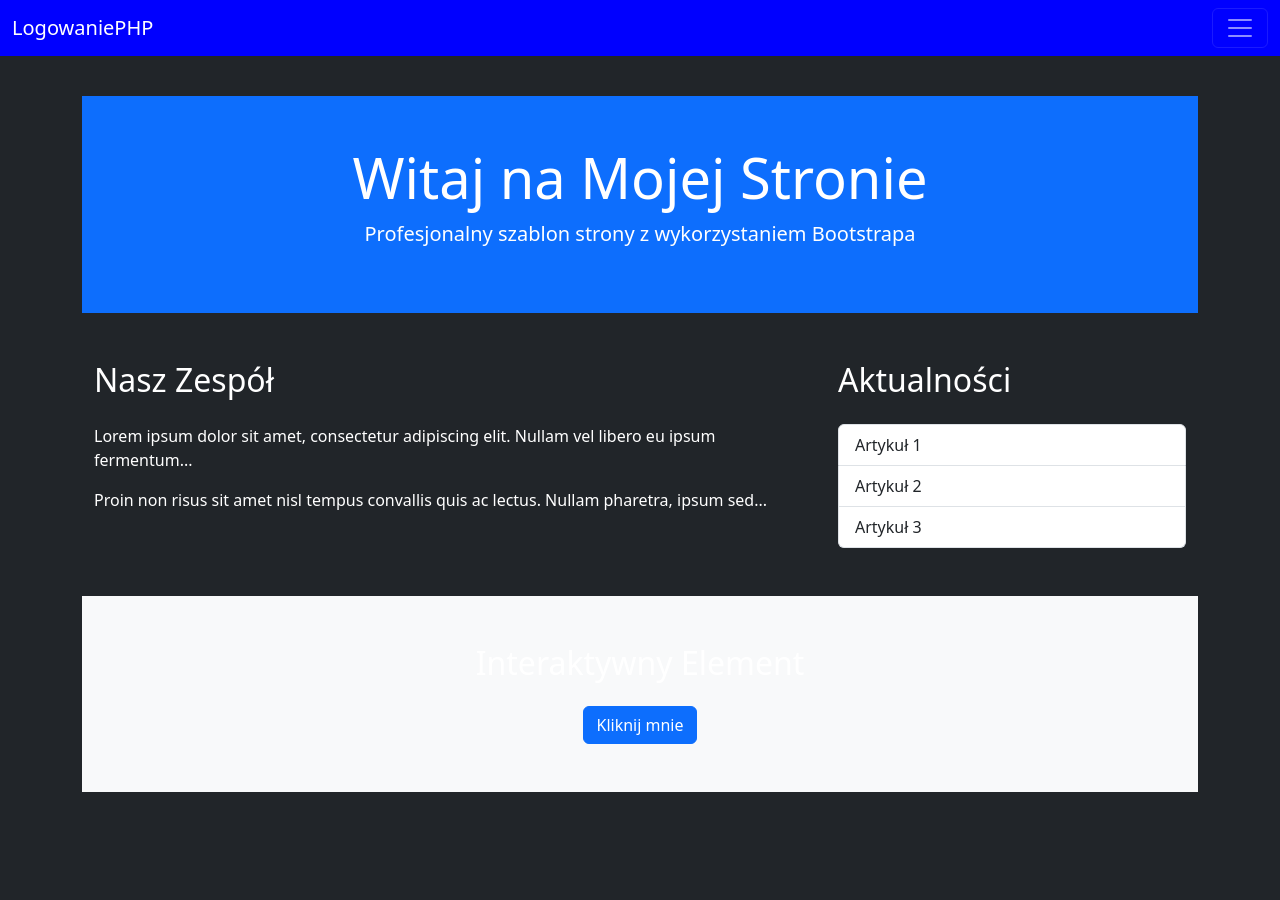
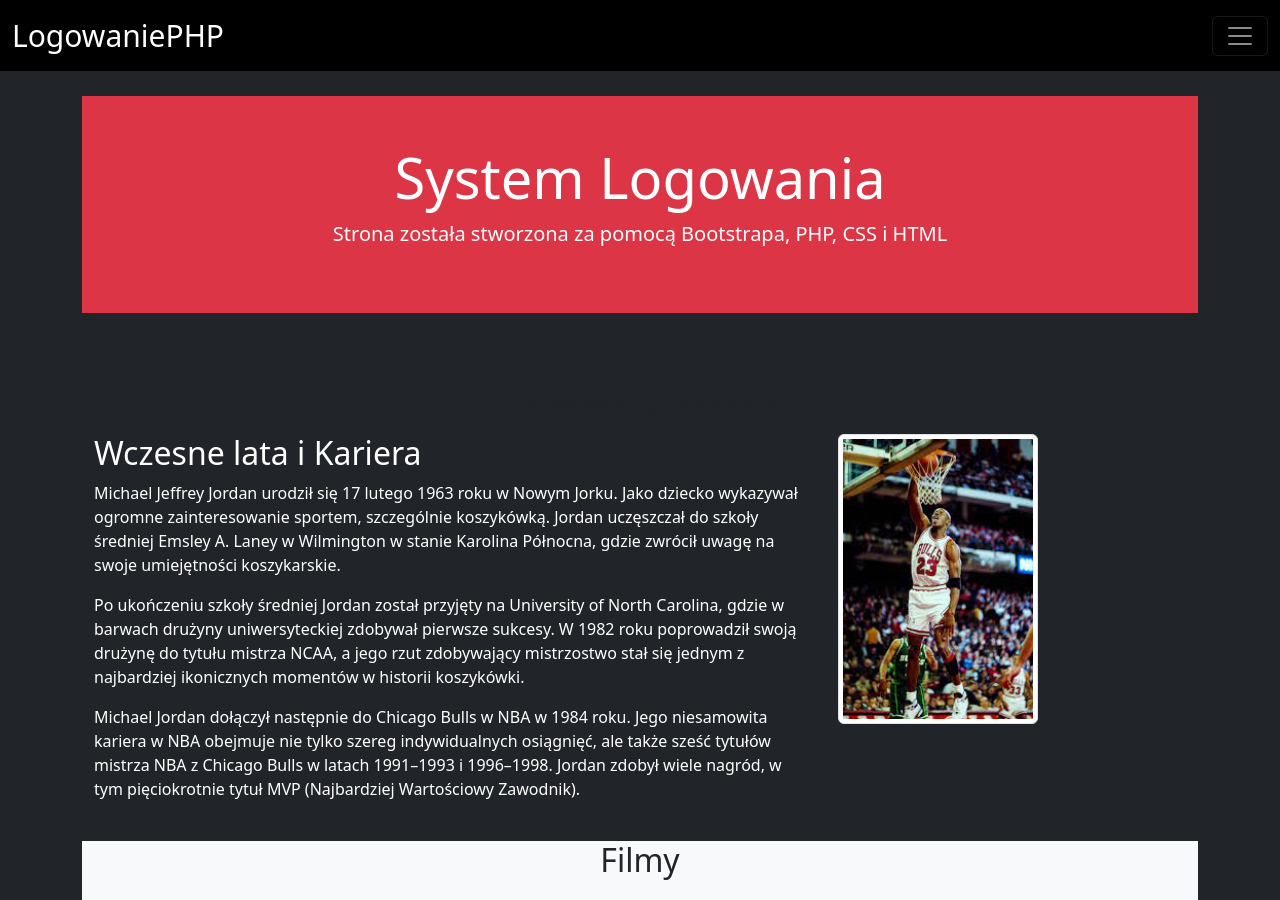
Before and after one commit to MateuszGurgul11/Loginsystem, a PHP site: page / in a window 1280 px wide. Shown: the top 900 px of the page. Before the commit the page ends 792 px from the top, so only its background shows below. Run offline with PHP 8.4, Linux system fonts and the light colour scheme.

Commit message:
Add files via upload

```diff
--- a/header.php
+++ b/header.php
@@ -11,16 +11,16 @@
     <meta charset="UTF-8">
     <meta name="viewport" content="width=device-width, initial-scale=1.0">
     <title>Systeem logowania</title>
-    <link rel="stylesheet" href="styl.css">
+    <link rel="stylesheet" href="styl1.css">
     <link href="https://cdn.jsdelivr.net/npm/bootstrap@5.3.2/dist/css/bootstrap.min.css" rel="stylesheet" integrity="sha384-T3c6CoIi6uLrA9TneNEoa7RxnatzjcDSCmG1MXxSR1GAsXEV/Dwwykc2MPK8M2HN" crossorigin="anonymous">
     <script src="https://cdn.jsdelivr.net/npm/bootstrap@5.3.2/dist/js/bootstrap.bundle.min.js" integrity="sha384-C6RzsynM9kWDrMNeT87bh95OGNyZPhcTNXj1NW7RuBCsyN/o0jlpcV8Qyq46cDfL" crossorigin="anonymous"></script>
 </head>
 <body class="bg-dark mt-5">
 
 
-   <nav class="navbar navbar-dark  fixed-top">
+   <nav class="navbar navbar-dark  fixed-top bg-black">
         <div class="container-fluid">
-            <a class="navbar-brand" href="#" >LogowaniePHP</a>
+            <a class="navbar-brand" href="#" style="font-size: 30px;">LogowaniePHP</a>
             <button class="navbar-toggler" type="button" data-bs-toggle="offcanvas" data-bs-target="#offcanvasDarkNavbar" aria-control="offcanvasDarkNavbar" aria-label="Toggle navigation">
                 <span class="navbar-toggler-icon"></span>
             </button>
@@ -32,29 +32,29 @@
                 </div>
                 <div class="offcanvas-body">
                     <ul class="navbar-nav justify-content-end flex-grow-1 pe-3">
-                        <li class="nav-item">
+                        <li class="nav-item gap-2">
                             <a class="nav-link active" aria-current="page" href="index.php">Strona Główna</a>
                         </li>
 
                         <?php
                             if(isset($_SESSION["useruid"])) {
                                 echo '
-                                <li class="nav-item">
-                                    <a class="nav-link" aria-current="page" href="profile.php">Profil</a>
+                                <li class="nav-item gap-2">
+                                    <a class="nav-link" aria-current="page" href="https://github.com/MateuszGurgul11">Github</a>
                                 </li>';
 
                                 echo '
-                                <li class="nav-item">
+                                <li class="nav-item gap-2">
                                     <a class="nav-link" aria-current="page" href="inc/logout.inc.php">Wyloguj się</a>
                                 </li>';
                             } else {
                                 echo '
-                                <li class="nav-item">
+                                <li class="nav-item gap-2">
                                     <a class="nav-link" aria-current="page" href="signup.php">Zarejestruj się</a>
                                 </li>';
 
                                 echo '
-                                <li class="nav-item">
+                                <li class="nav-item gap-2">
                                     <a class="nav-link" aria-current="page" href="login.php">Zaloguj się</a>
                                 </li>';
                             }
--- a/index.php
+++ b/index.php
@@ -1,48 +1,82 @@
 <?php include('header.php'); ?>
 
 
-<header class="bg-primary text-white text-center py-5">
+<header class="bg-danger text-white text-center py-5">
                         <?php
                             if(isset($_SESSION["useruid"])) {
-                                echo '<p> Witaj'. $_SESSION["useruid"] . '</p>';
+                                echo '<p> Witaj '. $_SESSION["useruid"] . '</p>';
                             }
                         ?>
 
 
         <div class="container">
-            <h1 class="display-4">Witaj na Mojej Stronie</h1>
-            <p class="lead">Profesjonalny szablon strony z wykorzystaniem Bootstrapa</p>
+            <h1 class="display-4">System Logowania</h1>
+            <p class="lead">Strona została stworzona za pomocą Bootstrapa, PHP, CSS i HTML</p>
         </div>
     </header>
 
     <!-- Sekcja z treścią -->
-    <section class="py-5">
-        <div class="container">
-            <div class="row">
-                <div class="col-lg-8">
-                    <h2 class="mb-4">Nasz Zespół</h2>
-                    <p>Lorem ipsum dolor sit amet, consectetur adipiscing elit. Nullam vel libero eu ipsum fermentum...</p>
-                    <p>Proin non risus sit amet nisl tempus convallis quis ac lectus. Nullam pharetra, ipsum sed...</p>
-                </div>
-                <div class="col-lg-4">
-                    <h2 class="mb-4">Aktualności</h2>
-                    <div class="list-group">
-                        <a href="#" class="list-group-item list-group-item-action">Artykuł 1</a>
-                        <a href="#" class="list-group-item list-group-item-action">Artykuł 2</a>
-                        <a href="#" class="list-group-item list-group-item-action">Artykuł 3</a>
-                    </div>
-                </div>
-            </div>
+    <div class="jumbotron text-center">
+    <h1 class="display-4">Michael Jordan</h1>
+    <p class="lead">Historia wielkiego koszykarza</p>
+</div>
+
+<!-- Sekcja z opisem -->
+<div class="container section pb-4">
+    <div class="row">
+        <div class="col-md-8">
+            <h2 class="text-white">Wczesne lata i Kariera</h2>
+            <p class="text-white">Michael Jeffrey Jordan urodził się 17 lutego 1963 roku w Nowym Jorku. Jako dziecko wykazywał ogromne zainteresowanie sportem, szczególnie koszykówką. Jordan uczęszczał do szkoły średniej Emsley A. Laney w Wilmington w stanie Karolina Północna, gdzie zwrócił uwagę na swoje umiejętności koszykarskie.</p>
+
+            <p class="text-white">Po ukończeniu szkoły średniej Jordan został przyjęty na University of North Carolina, gdzie w barwach drużyny uniwersyteckiej zdobywał pierwsze sukcesy. W 1982 roku poprowadził swoją drużynę do tytułu mistrza NCAA, a jego rzut zdobywający mistrzostwo stał się jednym z najbardziej ikonicznych momentów w historii koszykówki.</p>
+
+            <p class="text-white">Michael Jordan dołączył następnie do Chicago Bulls w NBA w 1984 roku. Jego niesamowita kariera w NBA obejmuje nie tylko szereg indywidualnych osiągnięć, ale także sześć tytułów mistrza NBA z Chicago Bulls w latach 1991–1993 i 1996–1998. Jordan zdobył wiele nagród, w tym pięciokrotnie tytuł MVP (Najbardziej Wartościowy Zawodnik).</p>
         </div>
-    </section>
+        <div class="col-md-4">
+            <img src="2.jpg" alt="Wczesne lata" class="img-thumbnail"  style="width: 200px;">
+        </div>
+    </div>
+</div>
 
-    <!-- Interaktywny element JavaScript -->
-    <section class="bg-light py-5">
-        <div class="container text-center">
-            <h2 class="mb-4">Interaktywny Element</h2>
-            <button class="btn btn-primary" onclick="alert('Witaj!')">Kliknij mnie</button>
+<!-- Sekcja z filmami -->
+<div class="container section bg-light">
+    <h2 class="text-center mb-4">Filmy</h2>
+    <div class="row">
+        <div class="col-md-4">
+            <iframe width="100%" height="200" src="https://www.youtube.com/embed/oKNy-MWjkcU" frameborder="0" allow="accelerometer; autoplay; encrypted-media; gyroscope; picture-in-picture" allowfullscreen></iframe>
+            <p>Space Jam" (1996)</p>
         </div>
-    </section>
+        <div class="col-md-4">
+            <iframe width="100%" height="200" src="https://www.youtube.com/embed/Wc0kFgrMS0U" frameborder="0" allow="accelerometer; autoplay; encrypted-media; gyroscope; picture-in-picture" allowfullscreen></iframe>
+            <p>Space Jam: Nowa Era" (2021)</p>
+        </div>
+        <div class="col-md-4">
+            <iframe width="100%" height="200" src="https://www.youtube.com/embed/0hwdrKRlqqI" frameborder="0" allow="accelerometer; autoplay; encrypted-media; gyroscope; picture-in-picture" allowfullscreen></iframe>
+            <p>The Last Dance" (2020)</p>
+        </div>
+    </div>
+</div>
+
+<!-- Sekcja z galerią zdjęć -->
+<div class="container section">
+    <h2 class="text-center mb-4">Galeria zdjęć</h2>
+    <div class="row">
+        <div class="col-md-4 img-fluid">
+            <img src="1.jpg" alt="Zdjęcie 1" style="width: 400px;" class="rounded mx-auto d-block">
+        </div>
+        <div class="col-md-4 img-fluid">
+            <img src="2.jpg" alt="Zdjęcie 2" style="width: 200px;" class="rounded mx-auto d-block">
+        </div>
+        <div class="col-md-4 img-fluid">
+            <img src="3.jpg" alt="Zdjęcie 4" style="width: 400px;" class="rounded mx-auto d-block">
+        </div>
+    </div>
+</div>
+
+<!-- Stopka -->
+<footer class="text-center py-3">
+    <p>&copy; 2023 Michael Jordan. Wszelkie prawa zastrzeżone.</p>
+</footer>
 
 
 
--- a/login.php
+++ b/login.php
@@ -2,7 +2,7 @@
 
 
     <section class="container" style="margin-top: 100px;">
-        <h2>Zaloguj się</h2>
+        <h2 class="text-white">Zaloguj się</h2>
         <form class="row g-3" action="inc/login.inc.php" method="post">
             <input class="form-control" type="text" name="uid" placeholder="Nazwa Użytkownika/Email">
             <input class="form-control"  type="password" name="pwd" placeholder="Hasło">
--- a/signup.php
+++ b/signup.php
@@ -2,7 +2,7 @@
 
 
     <section class="container" style="margin-top: 100px;">
-        <h2>Zarejestruj się</h2>
+        <h2 class="text-white">Zarejestruj się</h2>
         <form class="row g-4" action="inc/signup.inc.php" method="post">
             <div class="col md-6"><input class="form-control" type="text" name="name" placeholder="Imie i Nazwisko..."></div>
             <div class="col md-6"><input class="form-control" type="text" name="email" placeholder="Email"></div>
--- a/styl.css
+++ b/styl.css
@@ -6,7 +6,7 @@
     color: white;
 }
 
-body, html
+body
 {
     height: 100vh;
     background: #333;
@@ -14,10 +14,7 @@ body, html
 
 .navbar
 {
-    background-color: blue;
-    color: white;
-    font-weight: 500;
-
+    font-size: 30px;
 }
 
 .jumbotron {
@@ -41,3 +38,9 @@ ul {
 .col-md-6 {
     margin-bottom: 20px;
 }
+
+
+header
+{
+    background-image: url(Jordan.jpg);
+}
```
Also changed, not shown: 1.jpg (added), 2.jpg (added), 3.jpg (added), 4.jpg (added).
